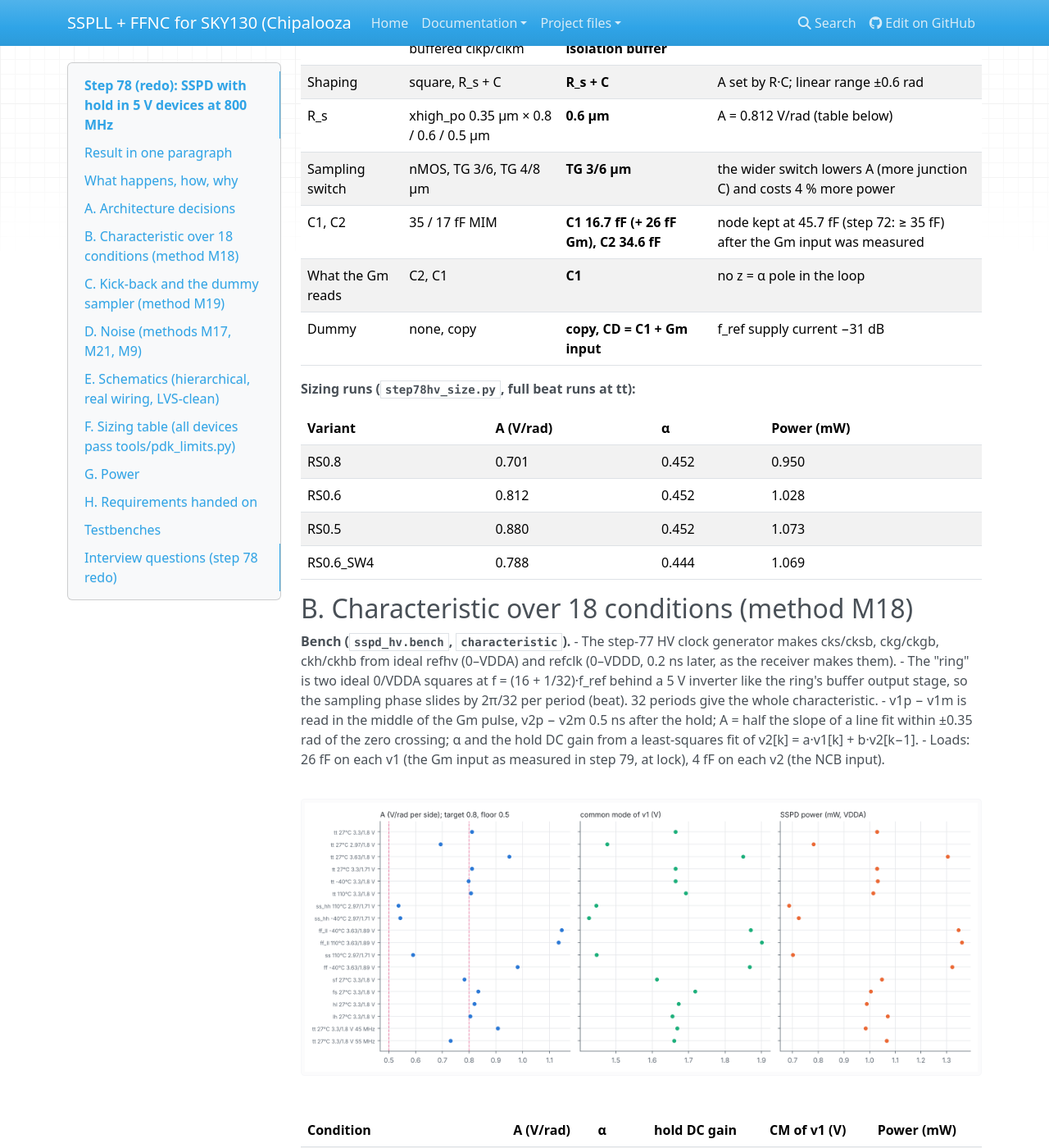
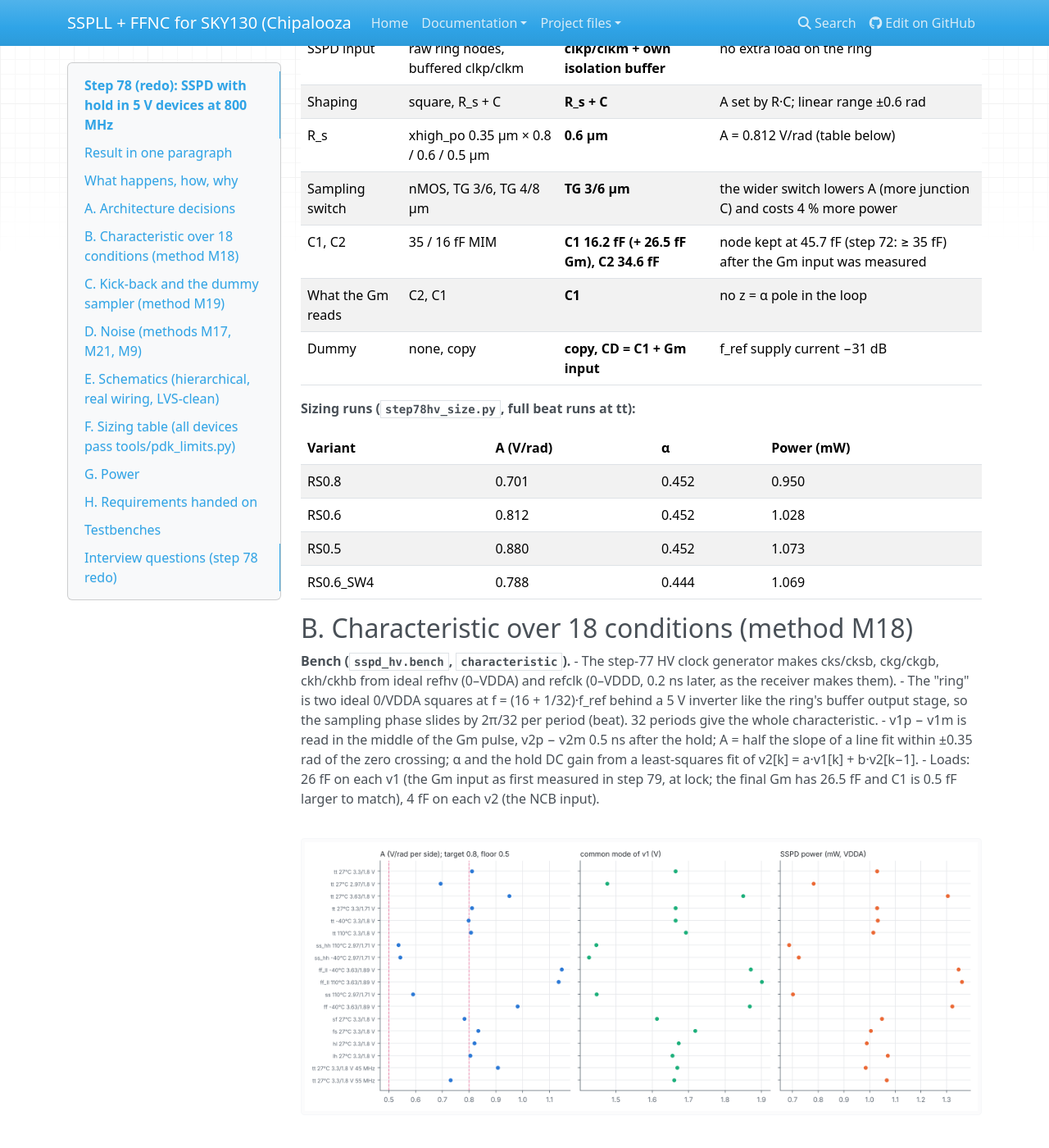
Before and after one commit to ahmedjubayeraj1/SSPLL, an MkDocs documentation site: the page built from docs/design/step78_hv_sspd.md, in a window 1280 px wide and 1400 px high, scrolled down 3068 px. Shown: the whole window at 82% size. Built offline with MkDocs 1.6.1, drawn with Linux system fonts in a browser that asks for light colours; nearby versions of some CDN libraries; some of the changed text lies outside the part shown.

Commit message:
Step 78 doc: final power line
Co-Authored-By: Claude Opus 5.5 <noreply@anthropic.com>
Claude-Session: https://claude.ai/code/session_01Krpuec1fTMqu6qsx9zMHLh

```diff
--- a/docs/design/step78_hv_sspd.md
+++ b/docs/design/step78_hv_sspd.md
@@ -20,7 +20,7 @@ cd ../../xschem && ./lvs.sh sspd_hv/sspll_sspd_hv.sch netlist/ref_sspd_hv.spice
 
 Each side (p from `clkp`, m from `clkm`, the ring's 3.3 V buffered outputs) has a two-inverter **isolation buffer**,
 a series resistor **R_s ≈ 3.4 kΩ** that rounds the square wave into a near-sine of defined slope, a 5 V **sampling TG**
-onto **C1** (16.7 fF MIM plus the Gm's 26 fF input = 42.7 fF), a **dummy sampler** on the opposite phase and a **hold TG**
+onto **C1** (16.2 fF MIM plus the Gm's 26.5 fF input = 42.7 fF), a **dummy sampler** on the opposite phase and a **hold TG**
 onto **C2 = 34.6 fF**. Every device
 is a g5v0d10v5 on VDDA. The detector gain is **A = 0.811 V/rad** per side at tt (target 0.8),
 0.536–1.145 over 18 conditions (MOS × R/C corners, −40…110 °C, VDDA ±10 %, 45/55 MHz). The hold has
@@ -74,10 +74,11 @@ $$\mathcal{L}_{kT/C} = \frac{kT}{2\,C_s\,A^2 f_{ref}} = -148.6\ \text{dBc/Hz}\qu
 - **Defined slope, wide linear range.** A raw 3.3 V square would give a slope set by the inverter edge and a linear range
   of picoseconds. The RC near-sine sets A by R·C and is linear over about ±0.6 rad.
 - **Gm reads C1, not C2.** No charge-sharing pole z = α inside the loop (it would cost about 16° at f_c = f_ref/20).
-- **The sampled node is 45.7 fF, of which the MIM is only 16.7 fF.** Step 79 measured the Gm's input capacitance:
-  26 fF (25–28 over corners and codes; 25–33 fF over ±0.8 V of input), not the 8 fF first assumed. C1 was cut from
-  4 × 4 to 2.73 × 2.73 µm so that the node, and with it A, α, kT/C and power, stayed where they were; the dummy CD
-  (= C1 + C_Gm) did not change. Step 72 requires C_s ≥ 35 fF: 45.7 fF. Shrinking the node further would save power,
+- **The sampled node is 45.7 fF, of which the MIM is only 16.2 fF.** Step 79 measured the Gm's input capacitance:
+  26.5 fF at tt (24–29 fF over corners and codes, and up to +25 % at ±0.8 V of input), not the 8 fF first assumed. C1
+  was cut from 4 × 4 to 2.69 × 2.69 µm so that the node, and with it A, α, kT/C and power, stayed where they were; the
+  dummy CD (= C1 + C_Gm) did not change. The benches of this step ran with 2.73 µm and a 26.0 fF load (the first Gm):
+  the same 42.7 fF. Step 72 requires C_s ≥ 35 fF: 45.7 fF. Shrinking the node further would save power,
   but the Gm's non-linear gate capacitance would become a
   larger part of the sampled node. kT/C is only 40 fs in the system, so noise is not what limits C1 —
   the requirement and the sampled node's linearity are.
@@ -93,7 +94,7 @@ $$\mathcal{L}_{kT/C} = \frac{kT}{2\,C_s\,A^2 f_{ref}} = -148.6\ \text{dBc/Hz}\qu
 | Shaping | square, R_s + C | **R_s + C** | A set by R·C; linear range ±0.6 rad |
 | R_s | xhigh_po 0.35 µm × 0.8 / 0.6 / 0.5 µm | **0.6 µm** | A = 0.812 V/rad (table below) |
 | Sampling switch | nMOS, TG 3/6, TG 4/8 µm | **TG 3/6 µm** | the wider switch lowers A (more junction C) and costs 4 % more power |
-| C1, C2 | 35 / 17 fF MIM | **C1 16.7 fF (+ 26 fF Gm), C2 34.6 fF** | node kept at 45.7 fF (step 72: ≥ 35 fF) after the Gm input was measured |
+| C1, C2 | 35 / 16 fF MIM | **C1 16.2 fF (+ 26.5 fF Gm), C2 34.6 fF** | node kept at 45.7 fF (step 72: ≥ 35 fF) after the Gm input was measured |
 | What the Gm reads | C2, C1 | **C1** | no z = α pole in the loop |
 | Dummy | none, copy | **copy, CD = C1 + Gm input** | f_ref supply current −31 dB |
 
@@ -116,7 +117,7 @@ $$\mathcal{L}_{kT/C} = \frac{kT}{2\,C_s\,A^2 f_{ref}} = -148.6\ \text{dBc/Hz}\qu
 - v1p − v1m is read in the middle of the Gm pulse, v2p − v2m 0.5 ns after the hold; A = half the slope of a line fit
   within ±0.35 rad of the zero crossing; α and the hold DC gain from a least-squares fit of
   v2[k] = a·v1[k] + b·v2[k−1].
-- Loads: 26 fF on each v1 (the Gm input as measured in step 79, at lock), 4 fF on each v2 (the NCB input).
+- Loads: 26 fF on each v1 (the Gm input as first measured in step 79, at lock; the final Gm has 26.5 fF and C1 is 0.5 fF larger to match), 4 fF on each v2 (the NCB input).
 
 ![corners](../img/step78hv_corners.png)
 
@@ -224,7 +225,7 @@ Proposal: typ 2.6 / 1.6 ps and −114 / −124 dBc/Hz; max 5.0 / 3.2 ps and −1
 | XRS | res_xhigh_po_0p35 | 0.35 | 0.6 µm | R_s ≈ 3.4 kΩ (0.6 µm / 0.35 µm × 2 kΩ/□) |
 | xs1, xsd: XN / XP | nfet_g5v0d10v5 / pfet_g5v0d10v5 | 3.0 / 6.0 × 1 | 0.5 µm | sampling and dummy TG |
 | xs2: XN / XP | nfet_g5v0d10v5 / pfet_g5v0d10v5 | 1.0 / 2.0 × 1 | 0.5 µm | hold TG |
-| XC1 | cap_mim_m3_1 | 2.73 × 2.73 µm | — | 16.7 fF, bottom plate on VSS; + 26 fF Gm input = the sampled node |
+| XC1 | cap_mim_m3_1 | 2.69 × 2.69 µm | — | 16.2 fF, bottom plate on VSS; + 26.5 fF Gm input = the sampled node |
 | XC2 | cap_mim_m3_1 | 4.0 × 4.0 µm | — | 34.6 fF |
 | XCD | cap_mim_m3_1 | 4.4 × 4.4 µm | — | ≈ 41.6 fF = C1 + the Gm input |
 
@@ -239,11 +240,12 @@ area — inside the 60 fF the clock generator was verified with. On ckh / ckhb:
 - The step-72 allocation assumed the 1.8 V figure scaled by current, not by C·V²·f.
 - Running total (typ, FFNC on): 7.55 after step 74 HV (ring 3.69 instead of 4.86 mW, two active buffers 0.59 instead
   of 0.99) − 0.18 (CCO, step 75) + 0.03 (receiver) + 0.31 (clock generator) + 0.54 (SSPD) = **8.25 mW**. Proposal: typ
-  9.1, max 15 mW; the final line (with a post-layout margin) is set after step 79.
+  9.1, max 15 mW. After step 79 (Gm +0.13 mW) the pre-layout total is 8.38 mW; with a 15 % layout margin the
+  proposal now states 9.6 mW typ, 14 mW max (`docs/design/proposal_final_spec.md`).
 
 ## H. Requirements handed on
 
-1. **Step 79 (pulsed Gm):** reads v1p − v1m during ckg; input capacitance 26 fF per side (measured; C1 and CD sized for it); input
+1. **Step 79 (pulsed Gm):** reads v1p − v1m during ckg; input capacitance 26.5 fF per side (measured; C1 and CD sized for it); input
    common mode 1.43–1.90 V; linear range ≥ ±0.1 V differential (±0.06 rad at A_tt; the locked phase error is about 6.5 mrad rms); β·K_VCO with A = 0.811 V/rad
    and the ×0.81–1.35 spread above.
 2. **NCB (diff-to-SE):** reads v2p − v2m, ≤ 4 fF per side; first-order memory α = 0.451.
@@ -264,7 +266,7 @@ The answers are in `learn/phase7_design.ipynb` (v2), step 78.
 3. Why does A now change with VDDA, and why is that acceptable without an LDO?
 4. Why is the kick-back 30× larger than in the 1.8 V design, and does it matter?
 5. Why does the SSPD use twice its power allocation?
-6. Why is the MIM capacitor C1 only 16.7 fF?
+6. Why is the MIM capacitor C1 only 16.2 fF?
 7. Why is a DC supply step enough for the isolation buffers but not for the receiver?
 8. How was R_s chosen?
 9. Why does the dummy sampler matter more without an LDO?
```
Also changed, not shown: 1 other file.
